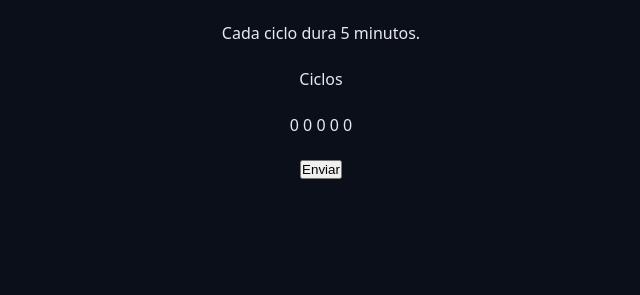
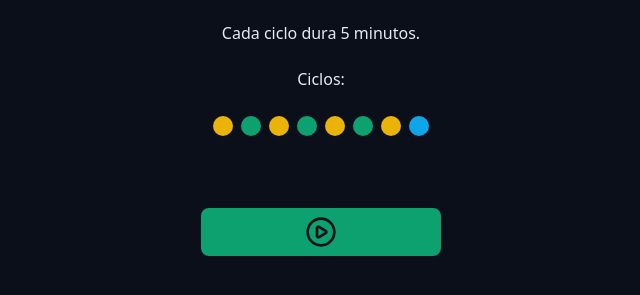
Before and after one commit to coesfelipe/chronos-pomodoro, a React (Vite) app: page / in a window 1280 px wide. Shown: the part 441-736 px from the top of the page, without its empty margins (319-959 px from the left). Built offline with nearby package versions, Linux system fonts and the light colour scheme.

Commit message:
Implementaçao do botao

```diff
--- a/src/App.tsx
+++ b/src/App.tsx
@@ -5,6 +5,9 @@
 import { Menu } from './components/Menu';
 import { CountDown } from './components/CountDown';
 import { Input } from './components/Input/Input';
+import { Cycles } from './components/Cycles';
+import { Button } from './components/Button';
+import { PlayCircleIcon } from 'lucide-react';
 
 export function App() {
   return (
@@ -37,12 +40,11 @@
           </div>
 
           <div className='formRow'>
-            <p>Ciclos</p>
-            <p>0 0 0 0 0</p>
+            <Cycles />
           </div>
 
           <div className='formRow'>
-            <button>Enviar</button>
+            <Button icon={<PlayCircleIcon />} color='green' />
           </div>
         </form>
       </Container>
--- /dev/null
+++ b/src/components/Button/Button.tsx
@@ -0,0 +1,16 @@
+import styles from './styles.module.css';
+
+type ButtonProps = {
+  icon: React.ReactNode;
+  color?: 'green' | 'red';
+} & React.ComponentProps<'button'>;
+
+export function Button({ icon, color = 'green', ...rest }: ButtonProps) {
+  return (
+    <>
+      <button className={`${styles.button} ${styles[color]}`} {...rest}>
+        {icon}
+      </button>
+    </>
+  );
+}
--- /dev/null
+++ b/src/components/Button/index.tsx
@@ -0,0 +1 @@
+export { Button } from './Button';
--- /dev/null
+++ b/src/components/Button/styles.module.css
@@ -0,0 +1,33 @@
+.button {
+  border: none;
+  background-color: var(--primary);
+  color: var(--text-over-primary);
+  display: flex;
+  align-items: center;
+  justify-content: center;
+  min-width: 24rem;
+  padding: 0.8rem;
+  border-radius: 0.8rem;
+  margin: 4.8rem 0;
+  cursor: pointer;
+  transition: all 0.1s ease-in-out;
+}
+
+.button svg {
+  width: 3.2rem;
+  height: 3.2rem;
+}
+
+.button:hover {
+  filter: brightness(80%);
+}
+
+.green {
+  background-color: var(--primary);
+  color: var(--text-over-primary);
+}
+
+.red {
+  background-color: var(--error);
+  color: var(--text-over-error);
+}
--- /dev/null
+++ b/src/components/Cycles/index.tsx
@@ -0,0 +1,19 @@
+import styles from './styles.module.css';
+
+export function Cycles() {
+  return (
+    <div className={styles.cycles}>
+      <span>Ciclos:</span>
+      <div className={styles.cyclesDots}>
+        <span className={`${styles.cycleDot} ${styles.workTime}`}></span>
+        <span className={`${styles.cycleDot} ${styles.shortBreakTime}`}></span>
+        <span className={`${styles.cycleDot} ${styles.workTime}`}></span>
+        <span className={`${styles.cycleDot} ${styles.shortBreakTime}`}></span>
+        <span className={`${styles.cycleDot} ${styles.workTime}`}></span>
+        <span className={`${styles.cycleDot} ${styles.shortBreakTime}`}></span>
+        <span className={`${styles.cycleDot} ${styles.workTime}`}></span>
+        <span className={`${styles.cycleDot} ${styles.longBreakTime}`}></span>
+      </div>
+    </div>
+  );
+}
--- /dev/null
+++ b/src/components/Cycles/styles.module.css
@@ -0,0 +1,32 @@
+.cycles {
+  display: flex;
+  flex-direction: column;
+  align-items: center;
+  justify-content: center;
+  gap: 1.6rem;
+}
+
+.cyclesDots {
+  display: flex;
+  gap: 0.8rem;
+  margin-top: 1rem;
+}
+
+.cycleDot {
+  width: 2rem;
+  height: 2rem;
+  background-color: var(--primary);
+  border-radius: 2rem;
+}
+
+.workTime {
+  background-color: var(--warning);
+}
+
+.shortBreakTime {
+  background-color: var(--primary);
+}
+
+.longBreakTime {
+  background-color: var(--info);
+}
```
